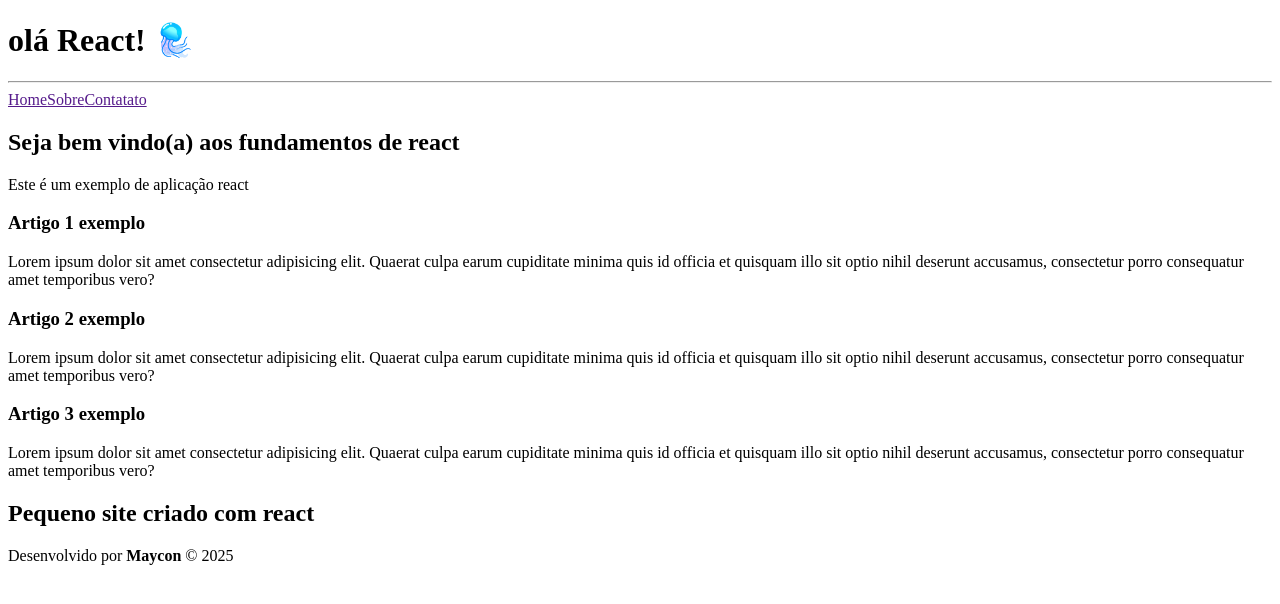
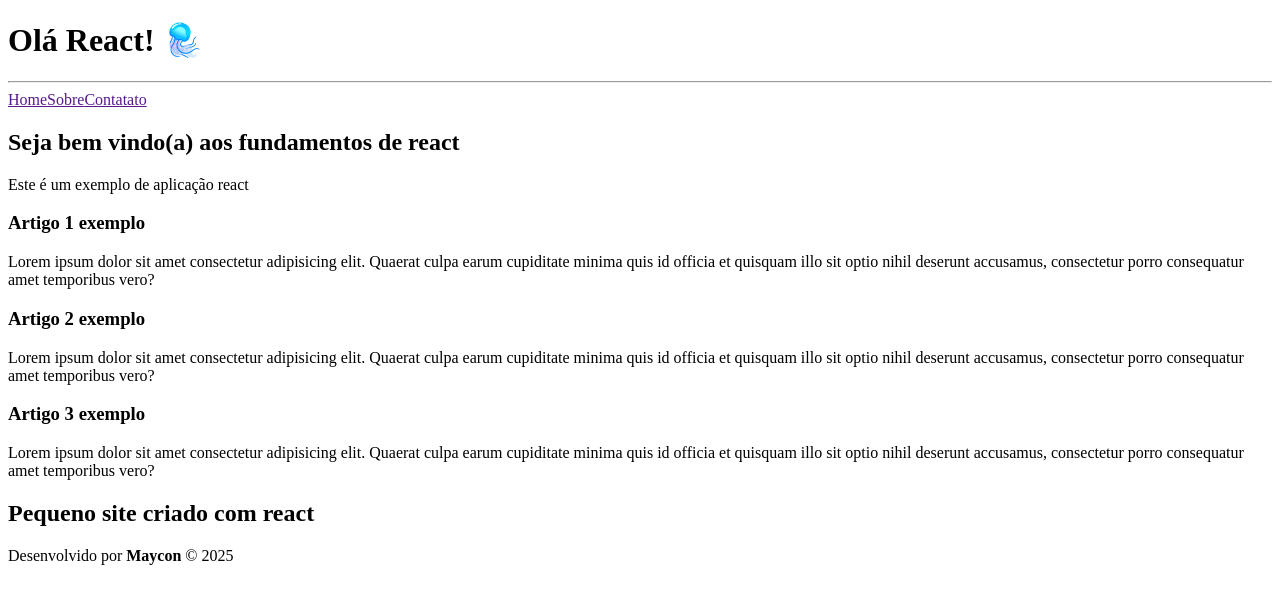
Before and after one commit to mayconr4/react-fundamentos, a React (Vite) app: page / in a window 1280 px wide. Shown: the top 604 px of the page. Built offline with nearby package versions, Linux system fonts and the light colour scheme.

Commit message:
importando a imagem para o componente

```diff
--- a/index.html
+++ b/index.html
@@ -1,5 +1,5 @@
 <!DOCTYPE html>
-<html lang="en">
+<html lang="pt-br">
   <head>
     <meta charset="UTF-8" />
     <!-- Tudo que for usado diretamente no HTML e não mudará, ou seja, nçaoi é dinâmico/ não depende de processamento adicional, devemos clocar na pasta 'public' e referenciar aqui no HTML.  -->
--- a/src/Cabecalho.tsx
+++ b/src/Cabecalho.tsx
@@ -1,7 +1,10 @@
+/*Tudo o que for usado dentro de componentes (imagens, fontes etc ), deve ser importado. Desta forma, no momento do build, haverá otimizações para este conteúdo. */
+import logo from "./assets/logo-react.png";
+
 export default function Cabecalho() {
   return (
     <header>
-      <h1>olá React! 🪼</h1>
+      <h1>Olá React! 🪼</h1>
       <hr />
       <nav>
         <a href="">Home</a>
```
Also changed, not shown: src/assets/logo-react.png (added).
